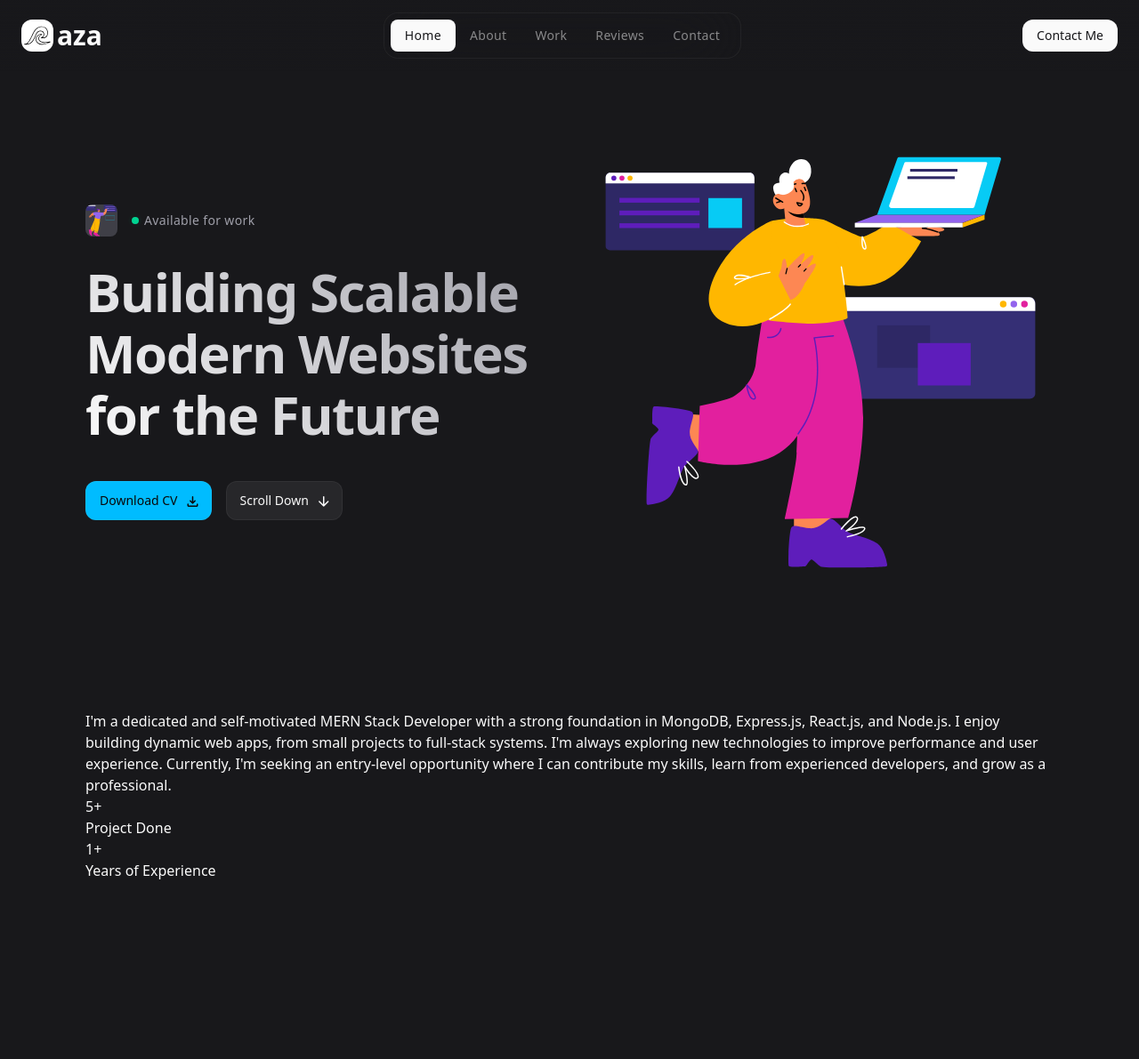
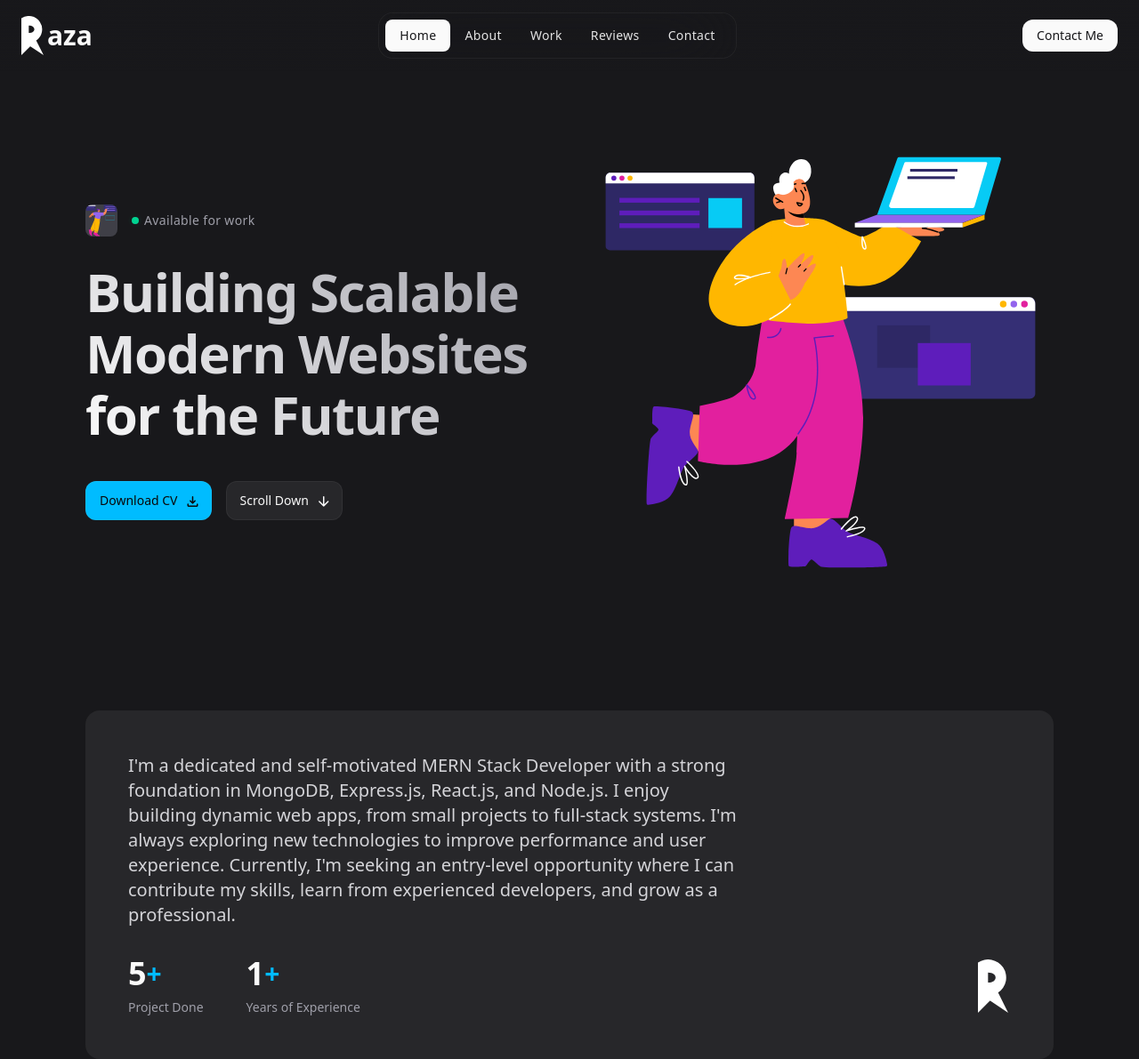
Before and after one commit to Raza-Ur-Rehman/Portfolio, a React (Vite) app: page / in a window 1280 px wide. Shown: the whole page at 89% size. Before the commit the page ends 991 px from the top, so only its background shows below. Built offline with nearby package versions, Linux system fonts and the light colour scheme.

Commit message:
update code

```diff
--- a/src/components/About.jsx
+++ b/src/components/About.jsx
@@ -3,11 +3,11 @@ import { number } from "prop-types";
 const aboutItem = [
   {
     label: "Project Done",
-    number: "5+",
+    number: "5",
   },
   {
     label: "Years of Experience",
-    number: "1+",
+    number: "1",
   },
 ];
 
@@ -16,8 +16,8 @@ const About = () => {
     <section id="about" className="section  ">
       {/* <h2 className="text-4xl ">About Me</h2> */}
       <div className="container">
-        <div className="">
-          <p className="">
+        <div className="bg-zinc-800 p-7 rounded-2xl md:p-12 ">
+          <p className="text-zinc-300 mb-4 md:mb-8 md:text-xl md:max-w-[60ch]">
             I&apos;m a dedicated and self-motivated MERN Stack Developer with a
             strong foundation in MongoDB, Express.js, React.js, and Node.js. I
             enjoy building dynamic web apps, from small projects to full-stack
@@ -26,20 +26,22 @@ const About = () => {
             entry-level opportunity where I can contribute my skills, learn from
             experienced developers, and grow as a professional.
           </p>
-          <div className="">
-            {
-            aboutItem.map(({label, number},key) =>(
+          <div className="flex flex-wrap items-center gap-4 md:gap-12">
+            {aboutItem.map(({ label, number }, key) => (
               <div key={key} className="">
-                <div className="">
-                  <span className="">{number}</span>
-                  <span className=""></span>
+                <div className="flex items-center md:mb-2">
+                  <span className="text-2xl font-semibold md:text-4xl ">
+                    {number}
+                  </span>
+                  <span className="text-sky-400 font-semibold text-md md:text-3xl ">
+                    +
+                  </span>
                 </div>
-                <p className="">{label}</p>
+                <p className="text-sm text-zinc-400 ">{label}</p>
               </div>
-            ))
-            }
-            <img src="" alt="" className="" />
-            </div>
+            ))}
+            <img src="/images/logo.svg" width={25} height={25} alt="Raza" className="ml-auto md:w-[40px] md:h-[60px]" />
+          </div>
         </div>
       </div>
     </section>
--- a/src/components/Header.jsx
+++ b/src/components/Header.jsx
@@ -16,9 +16,9 @@ const Header = () => {
     <header className="fixed  top-0 left-0 w-full h-20 flex items-center z-90 bg-gradient-to-b from-zinc-900 to-zinc-900/0">
         <div className="max-w-screen-2xl w-full mx-auto px-4 flex justify-between items-center, md:px-6  place-items-center">
           <h1 className="flex items-center gap-1 font-bold text-3xl">
-            <a href="/" className="logo bg-white w-9 h-9 rounded-xl flex items-center justify-center">
-                <img src="/images/logo.svg" width={30}
-                height={30}
+            <a href="/" className="logo w-full h-full rounded-xl flex items-center justify-center">
+                <img src="/images/logo.svg" width={25}
+                height={25}
                 alt="Raza" />
             </a>
             aza
--- /dev/null
+++ b/src/components/Skill.jsx
@@ -0,0 +1,9 @@
+import React from 'react'
+
+const Skill = () => {
+  return (
+    <div>Skill</div>
+  )
+}
+
+export default Skill
--- a/src/index.css
+++ b/src/index.css
@@ -68,14 +68,14 @@ body {
 
 /* Navbar */
 .navbar {
-    @apply absolute top-full mt-2 right-0 min-w-40 p-2 bg-zinc-50/10 rounded-2xl ring-inset ring-1 ring-zinc-50/5 scale-90 isolate blur-sm opacity-0 invisible transition-[opacity,transform,filter] ease-in-out duration-300 md:static md:flex md:items-center md:mt-0 md:scale-100 md:opacity-100 md:visible md:blur-none md:bg-transparent md:backdrop-blur-2xl ;
+    @apply absolute top-full mt-2 right-0 min-w-40 p-2 bg-zinc-50/30 rounded-2xl ring-inset ring-1 ring-zinc-50/5 scale-90 isolate blur-sm opacity-0 invisible transition-[opacity,transform,filter] ease-in-out duration-300 md:static md:flex md:items-center md:mt-0 md:scale-100 md:opacity-100 md:visible md:blur-none md:bg-transparent md:backdrop-blur-2xl ;
 }
 .navbar.active {
     @apply scale-100 opacity-100 visible blur-none ease-in-out duration-300 ;
 }
 
 .nav-link {
-   @apply grid items-center h-9  px-4 text-sm font-medium tracking-wide text-zinc-50/50 hover:text-zinc-50 transition-colors duration-300 ;
+   @apply grid items-center h-9  px-4 text-sm font-medium tracking-wide text-zinc-50/90 hover:text-sky-400 transition-colors duration-300 ;
 }
 .nav-link.active {
    @apply text-zinc-900 duration-400;
```
Also changed, not shown: public/images/logo.svg.
